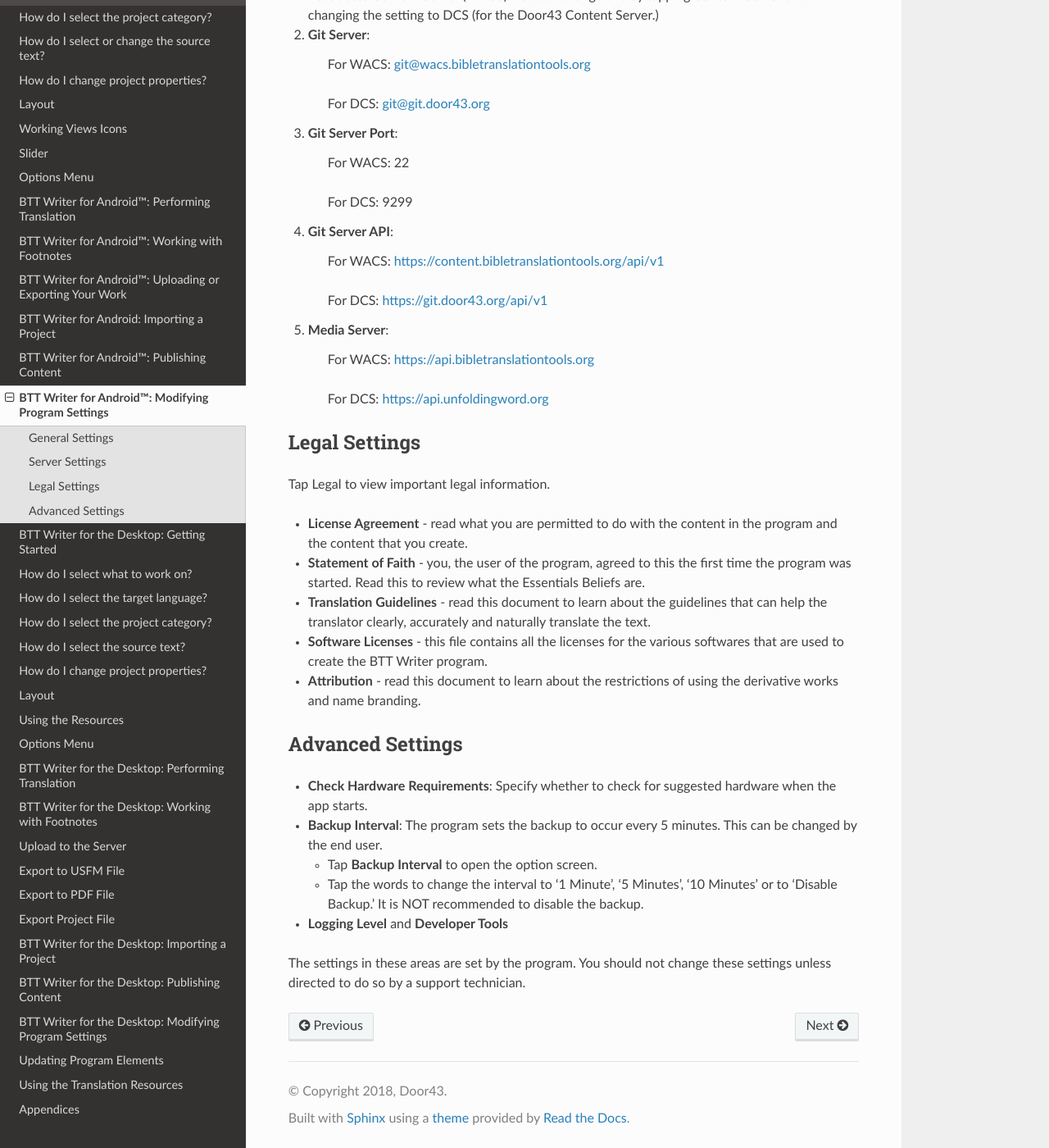
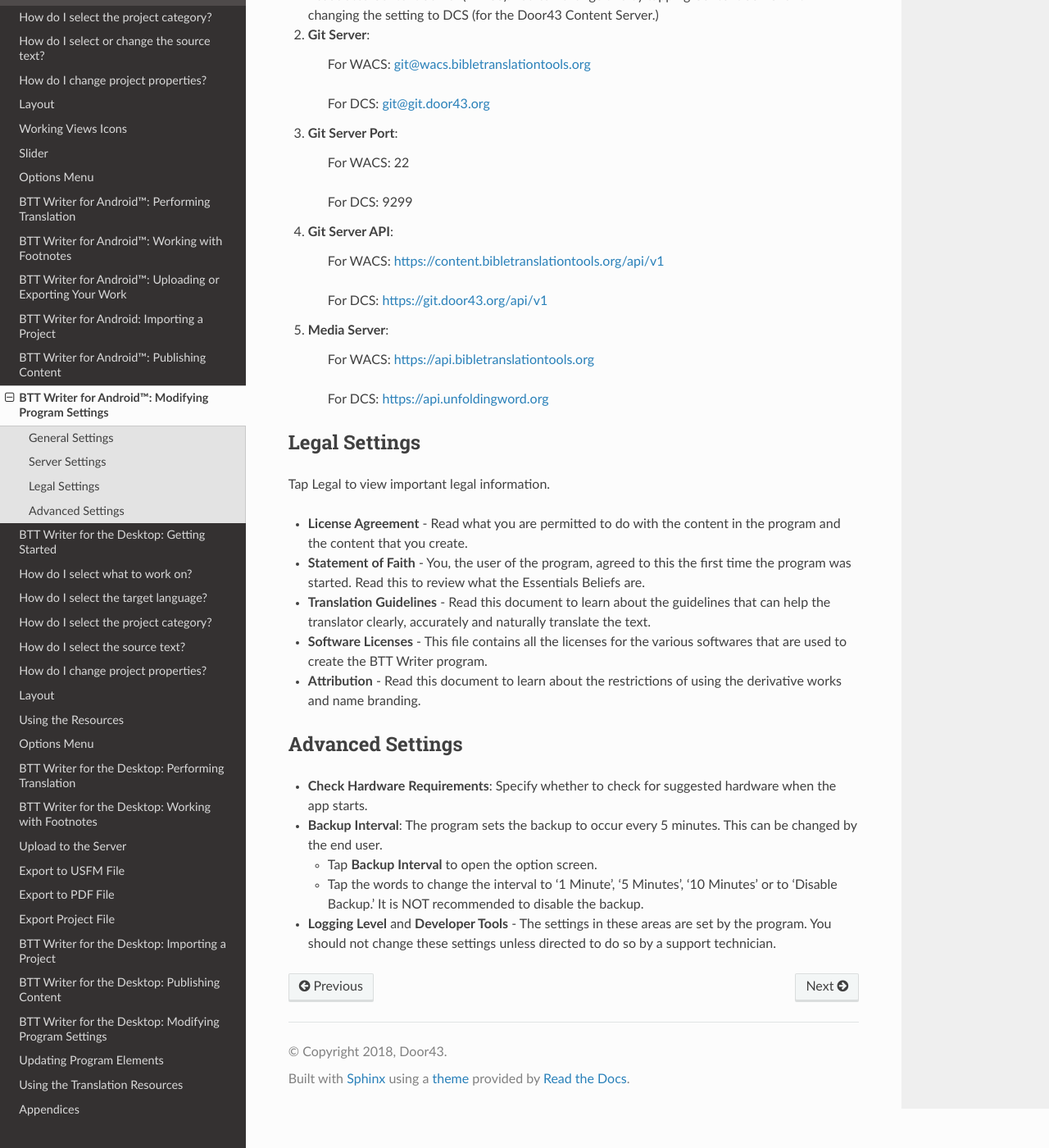
Before and after one commit to mondele/btt-writer-docs, a Sphinx documentation site: the page built from docs/tSettings.rst, in a window 1280 px wide and 1400 px high, scrolled down 2203 px. Shown: the whole window at 82% size. Built offline with Sphinx 7.4.7 and the Read the Docs theme 2.0.0, drawn with Linux system fonts in a browser that asks for light colours; pages that are not in the unit, such as notebooks, are missing from menus.

Commit message:
Update tSettings.rst

```diff
--- a/docs/tSettings.rst
+++ b/docs/tSettings.rst
@@ -114,15 +114,15 @@
 
 Tap Legal to view important legal information.
 
-*	**License Agreement** - read what you are permitted to do with the content in the program and the content that you create.
+*	**License Agreement** - Read what you are permitted to do with the content in the program and the content that you create.
 
-*	**Statement of Faith** - you, the user of the program, agreed to this the first time the program was started. Read this to review what the Essentials Beliefs are.
+*	**Statement of Faith** - You, the user of the program, agreed to this the first time the program was started. Read this to review what the Essentials Beliefs are.
 
-*	**Translation Guidelines** - read this document to learn about the guidelines that can help the translator clearly, accurately and naturally translate the text.
+*	**Translation Guidelines** - Read this document to learn about the guidelines that can help the translator clearly, accurately and naturally translate the text.
 
-*  **Software Licenses** - this file contains all the licenses for the various softwares that are used to create the BTT Writer program.
+*  **Software Licenses** - This file contains all the licenses for the various softwares that are used to create the BTT Writer program.
 
-*  **Attribution** - read this document to learn about the restrictions of using the derivative works and name branding.
+*  **Attribution** - Read this document to learn about the restrictions of using the derivative works and name branding.
 
 Advanced Settings
 -----------------
@@ -135,6 +135,4 @@
 
   * Tap the words to change the interval to '1 Minute', '5 Minutes', '10 Minutes' or to 'Disable Backup.' It is NOT recommended to disable the backup.
 
-* **Logging Level** and **Developer Tools**
-
-The settings in these areas are set by the program. You should not change these settings unless directed to do so by a support technician.
+* **Logging Level** and **Developer Tools** - The settings in these areas are set by the program. You should not change these settings unless directed to do so by a support technician.
```
